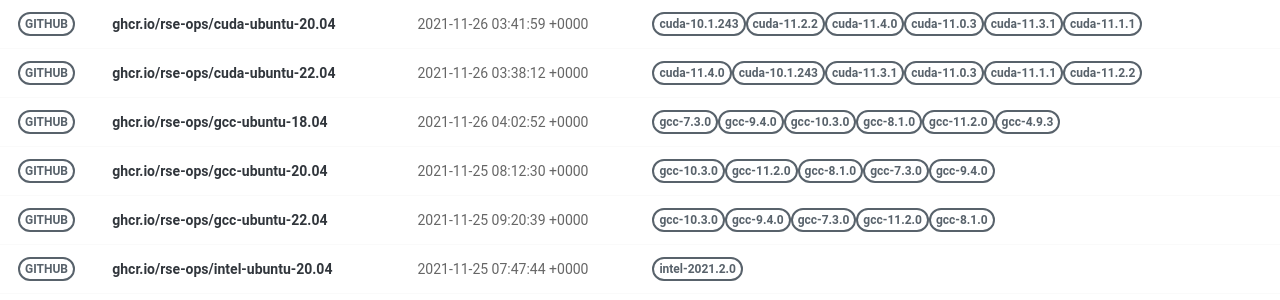
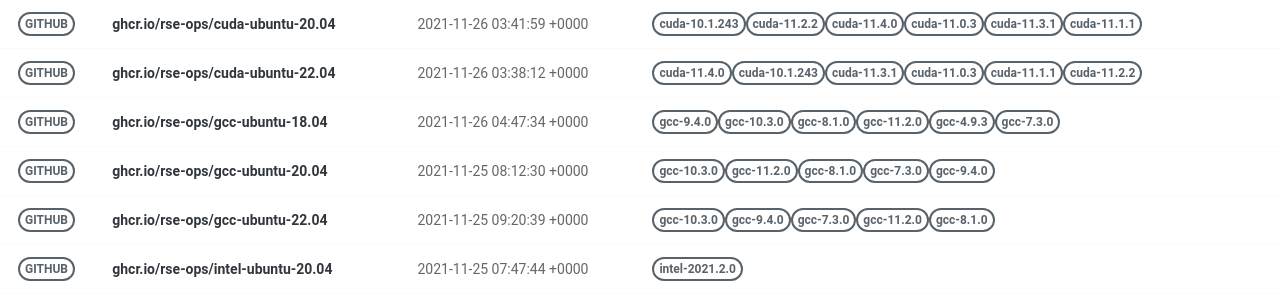
Before and after one commit to rse-ops/docker-images, a Jekyll site: the page built from pages/index.md, in a window 1280 px wide. Shown: the part 277-577 px from the top of the page. Built offline with Jekyll 4.4.1, drawn with Linux system fonts in a browser that asks for light colours; nearby versions of some CDN libraries.

Commit message:
Automated push to update library 2021-11-26

```diff
--- a/_library/ghcr.io-rse-ops-gcc-ubuntu-18.04.md
+++ b/_library/ghcr.io-rse-ops-gcc-ubuntu-18.04.md
@@ -1,14 +1,11 @@
 ---
 layout: container
 name: ghcr.io/rse-ops/gcc-ubuntu-18.04
-updated_at: 2021-11-26 04:02:52.773459
+updated_at: 2021-11-26 04:47:34.611240
 
 
 container_url: https://github.com/orgs/rse-ops/packages/container/package/gcc-ubuntu-18.04
 versions:
- - tag: gcc-7.3.0
-   dockerfile: https://github.com/rse-ops/docker-images/blob/main/ubuntu/gcc/Dockerfile
-   manifest: https://crane.ggcr.dev/manifest/ghcr.io/rse-ops/gcc-ubuntu-18.04:gcc-7.3.0
  - tag: gcc-9.4.0
    dockerfile: https://github.com/rse-ops/docker-images/blob/main/ubuntu/gcc/Dockerfile
    manifest: https://crane.ggcr.dev/manifest/ghcr.io/rse-ops/gcc-ubuntu-18.04:gcc-9.4.0
```
Also changed, not shown: other parts of _library/ghcr.io-rse-ops-gcc-ubuntu-18.04.md (+3 -0 lines).
